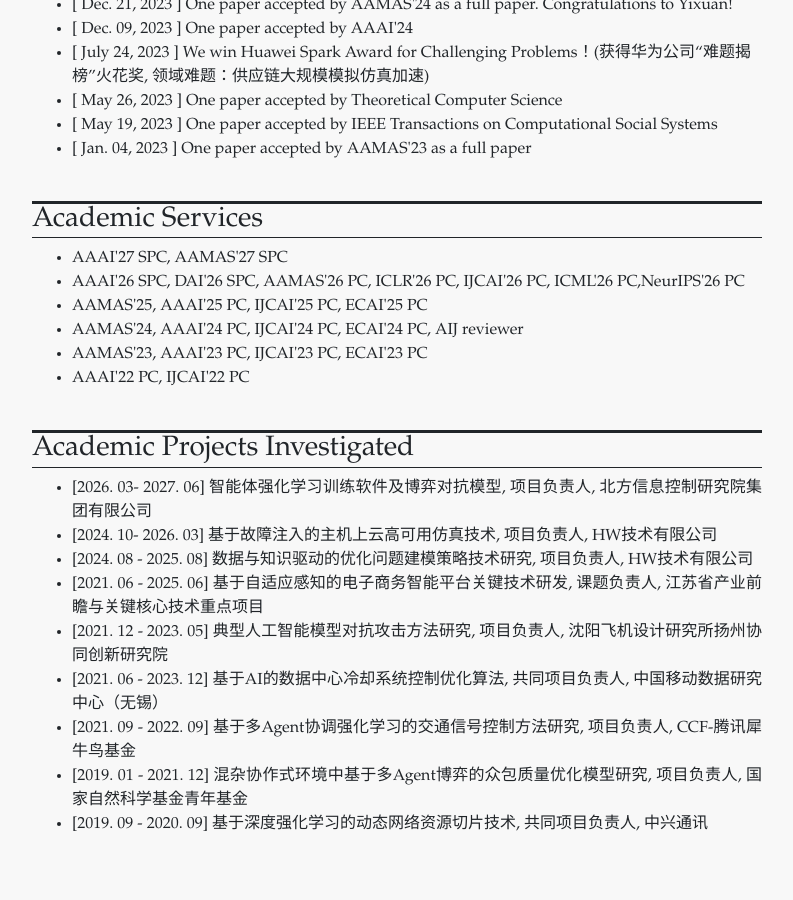
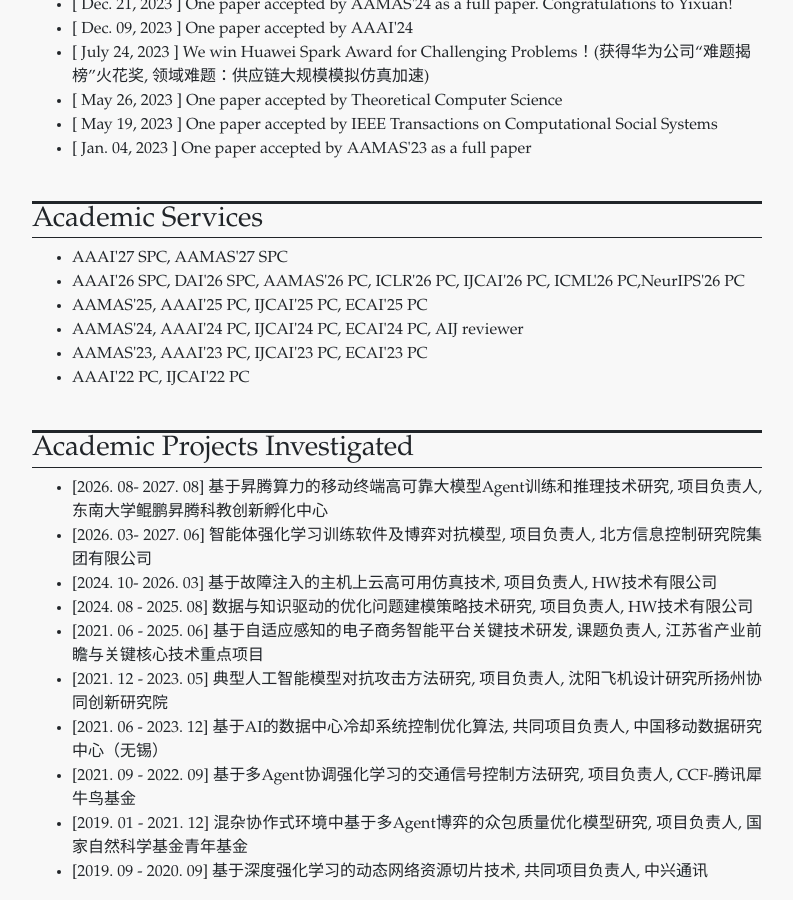
Before and after one commit to wanyuanwang/wanyuanwang.github.io, a Jekyll site: the page built from index.html, in a window 1280 px wide and 900 px high, scrolled down 1392 px. Shown: the whole window, without its empty margins (243-1036 px from the left). Built offline with Jekyll 4.4.1, drawn with Linux system fonts in a browser that asks for light colours; before the commit the page ends 2244 px from its top, so only the background shows below that.

Commit message:
Update academic_projects.yml

```diff
--- a/_data/academic_projects.yml
+++ b/_data/academic_projects.yml
@@ -1,3 +1,6 @@
+-
+  date: "2026. 08- 2027. 08"
+  name_eng: "基于昇腾算力的移动终端高可靠大模型Agent训练和推理技术研究, 项目负责人, 东南大学鲲鹏昇腾科教创新孵化中心"
 -
   date: "2026. 03- 2027. 06"
   name_eng: "智能体强化学习训练软件及博弈对抗模型, 项目负责人, 北方信息控制研究院集团有限公司"
```
